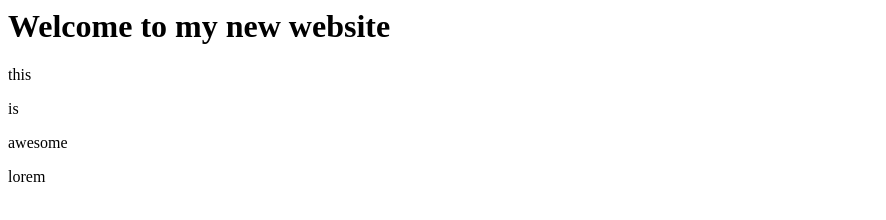
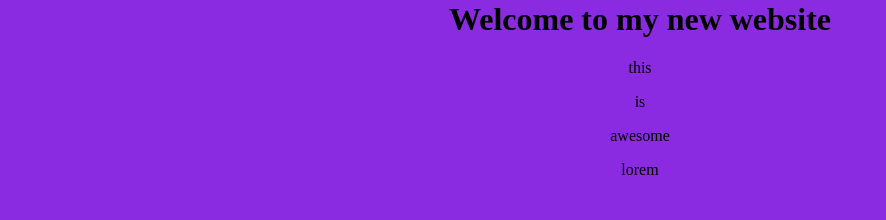
Before and after one commit to Dnls-7891/new-website, a plain HTML site: page index.html in a window 1280 px wide. Shown: the whole page, without its empty margins (0-886 px from the left). Drawn offline with Linux system fonts and the light colour scheme.

Commit message:
added style

```diff
--- a/index.html
+++ b/index.html
@@ -4,7 +4,7 @@
     <meta http-equiv="X-UA-Compatible" content="IE=edge">
     <meta name="viewport" content="width=>, initial-scale=1.0">
     <title>dan's new page</title>
-    <link rel="styles" href="style.css">
+    <link rel="stylesheet" href="style.css">
 </head>
 <body>
     <h1>Welcome to my new website</h1>
```
